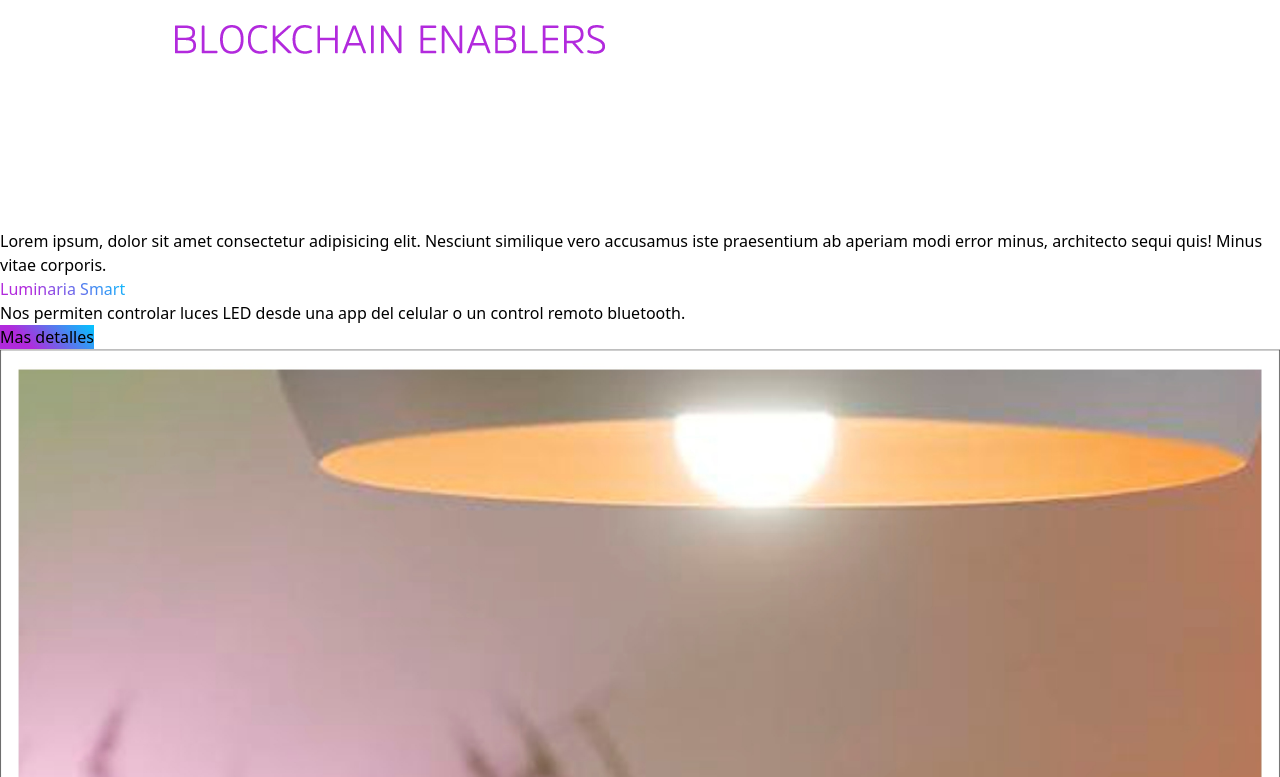
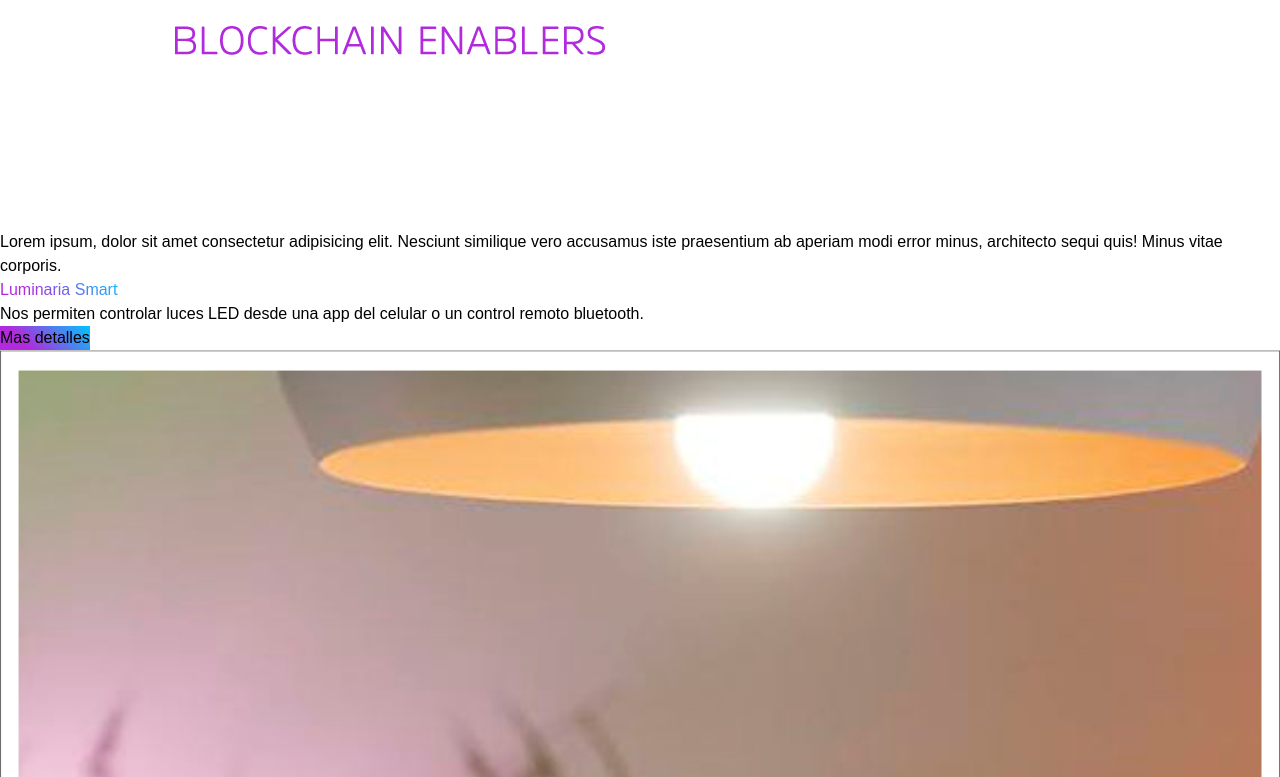
Before and after one commit to NicolasPotelJunot/SouthChain, a React (Vite) app: page / in a window 1280 px wide. Shown: the part 1028-1805 px from the top of the page. Built offline with nearby package versions, Linux system fonts and the light colour scheme; what @material-tailwind/react would draw is missing.

Commit message:
change tipography

```diff
--- a/src/components/Services.jsx
+++ b/src/components/Services.jsx
@@ -13,7 +13,7 @@ export const Services = ({text,title, img, path}) => {
 
               <div className="h-2 xl:h-3 w-3/4 mb-5 bg-gradient rounded-3xl"></div>
 
-              <p className=" text-xl my-10">{text}</p>
+              <p className=" text-xl xl:text-3xl my-10">{text}</p>
 
               <Link to={`/service/${path}`}>
                 <ButtonDetails description={"Mas detalles"}/>
--- a/src/index.css
+++ b/src/index.css
@@ -2,7 +2,9 @@
 @tailwind components;
 @tailwind utilities;
 
-
+*,html,body{
+    font-family: Arial, Helvetica, sans-serif;
+}
 .bg-gradient{
     background: rgb(177,42,220);
     background: linear-gradient(45deg, rgba(177,42,220,1) 0%, rgba(177,42,220,1) 27%, rgba(0,197,255,1) 100%);
--- a/tailwind.config.cjs
+++ b/tailwind.config.cjs
@@ -4,6 +4,9 @@ module.exports = withMT({
   content: ["./index.html", "./src/**/*.{vue,js,ts,jsx,tsx}"],
   theme: {
     extend: {},
+    fontFamily: {
+      sans: ["Arial", "Helvetica" ,"sans-serif"],
+    }
   },
   plugins: [],
 });
```
